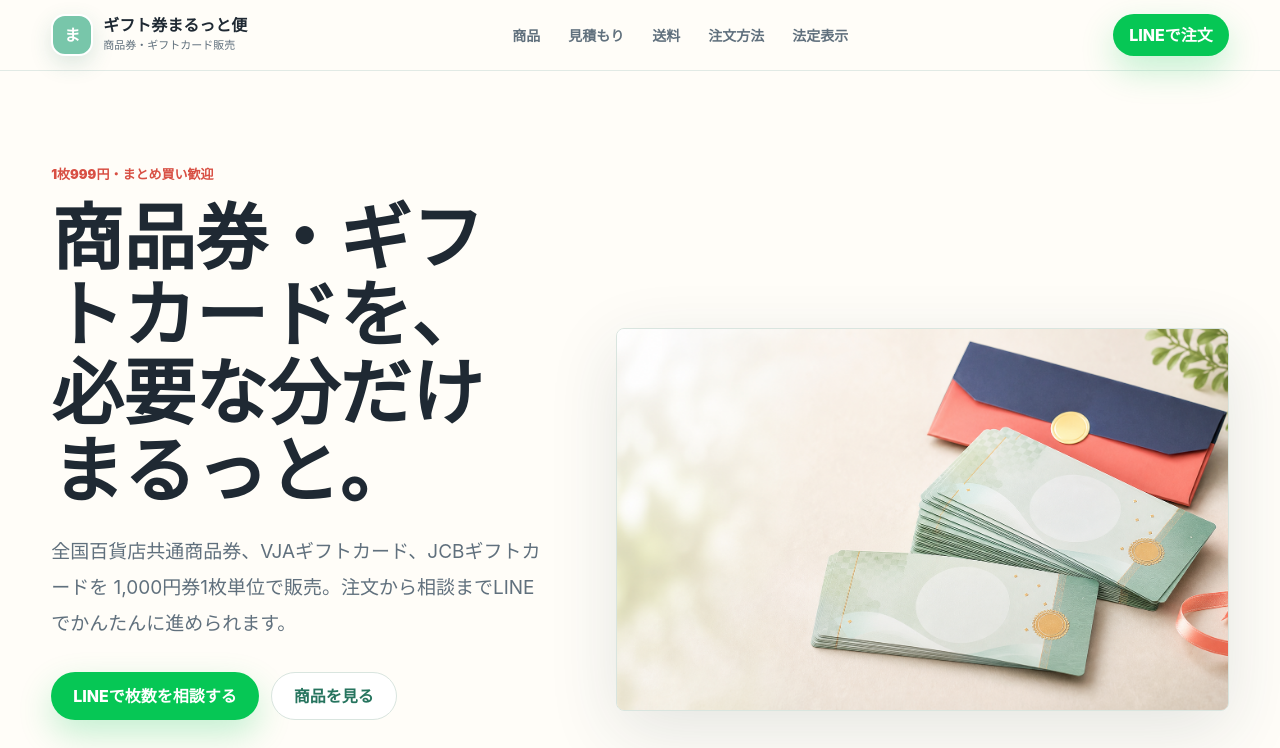
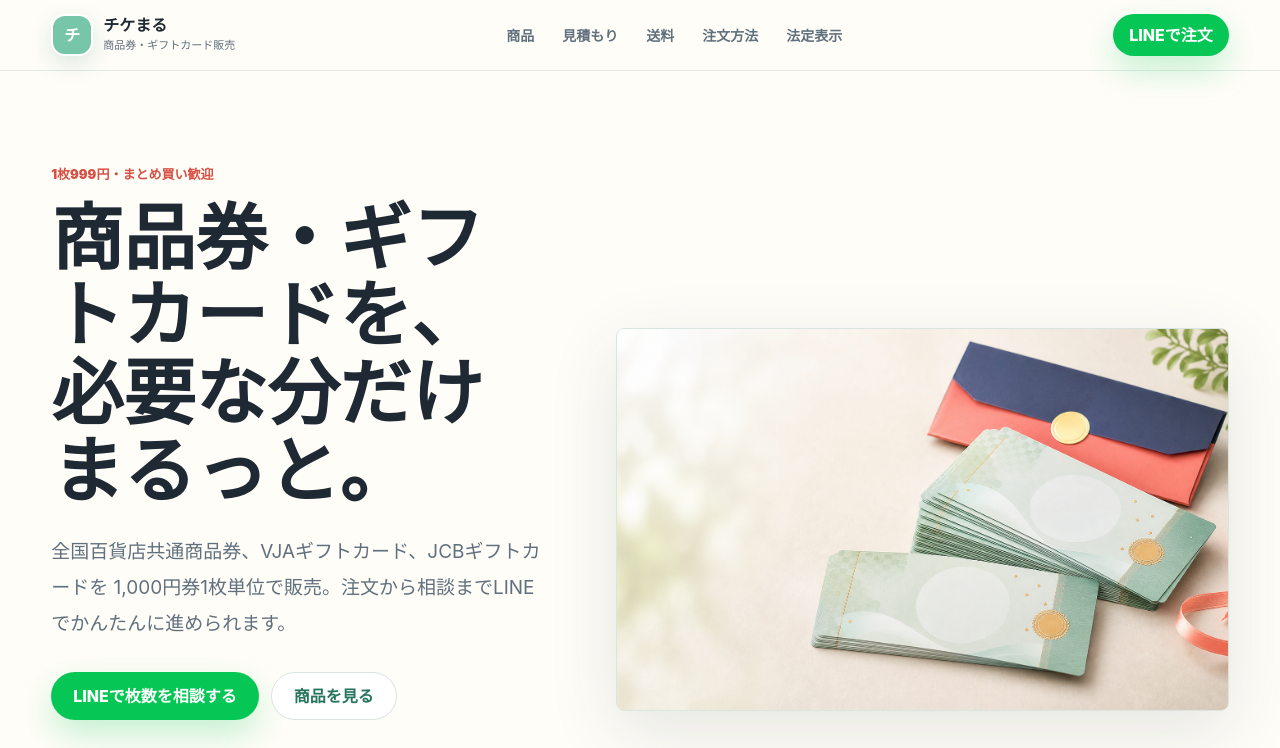
Before and after one commit to kochan17/tickemaru-site, a Next.js app: page / in a window 1280 px wide. Shown: the top 748 px of the page. Built offline with nearby package versions, Linux system fonts and the light colour scheme.

Commit message:
Rename site to チケまる

```diff
--- a/app/OrderCalculator.tsx
+++ b/app/OrderCalculator.tsx
@@ -46,7 +46,7 @@ export default function OrderCalculator() {
   const hasOrder = selectedRows.length > 0;
 
   const orderText = [
-    "ギフト券まるっと便 注文相談",
+    "チケまる 注文相談",
     "",
     ...selectedRows.map(
       (row) => `${row.name}：${row.quantity}枚（${yen(row.subtotal)}）`,
--- a/app/layout.tsx
+++ b/app/layout.tsx
@@ -2,7 +2,7 @@ import type { Metadata } from "next";
 import "./globals.css";
 
 export const metadata: Metadata = {
-  title: "ギフト券まるっと便｜商品券・ギフトカード販売",
+  title: "チケまる｜商品券・ギフトカード販売",
   description:
     "株式会社チケモが運営する商品券・ギフトカード販売サイト。全国百貨店共通商品券、VJAギフトカード、JCBギフトカードを1枚999円で販売。LINEで注文、銀行振込、追跡可能なレターパック発送。",
   keywords: [
@@ -18,7 +18,7 @@ export const metadata: Metadata = {
     shortcut: "/favicon.svg",
   },
   openGraph: {
-    title: "ギフト券まるっと便",
+    title: "チケまる",
     description:
       "商品券・ギフトカードを1枚999円で。50枚ごとに送料が加算され、LINEで注文できます。",
     images: ["/gift-card-hero.png"],
--- a/app/page.tsx
+++ b/app/page.tsx
@@ -15,10 +15,10 @@ export default function Home() {
   return (
     <main>
       <header className="site-header" aria-label="サイトヘッダー">
-        <a className="brand" href="#top" aria-label="ギフト券まるっと便">
-          <span className="brand-mark">ま</span>
+        <a className="brand" href="#top" aria-label="チケまる">
+          <span className="brand-mark">チ</span>
           <span>
-            <strong>ギフト券まるっと便</strong>
+            <strong>チケまる</strong>
             <small>商品券・ギフトカード販売</small>
           </span>
         </a>
@@ -205,7 +205,7 @@ export default function Home() {
       </section>
 
       <footer className="site-footer">
-        <strong>ギフト券まるっと便</strong>
+        <strong>チケまる</strong>
         <span>株式会社チケモ / 商品券・ギフトカード販売 / 古物商許可取得済み</span>
       </footer>
     </main>
```
